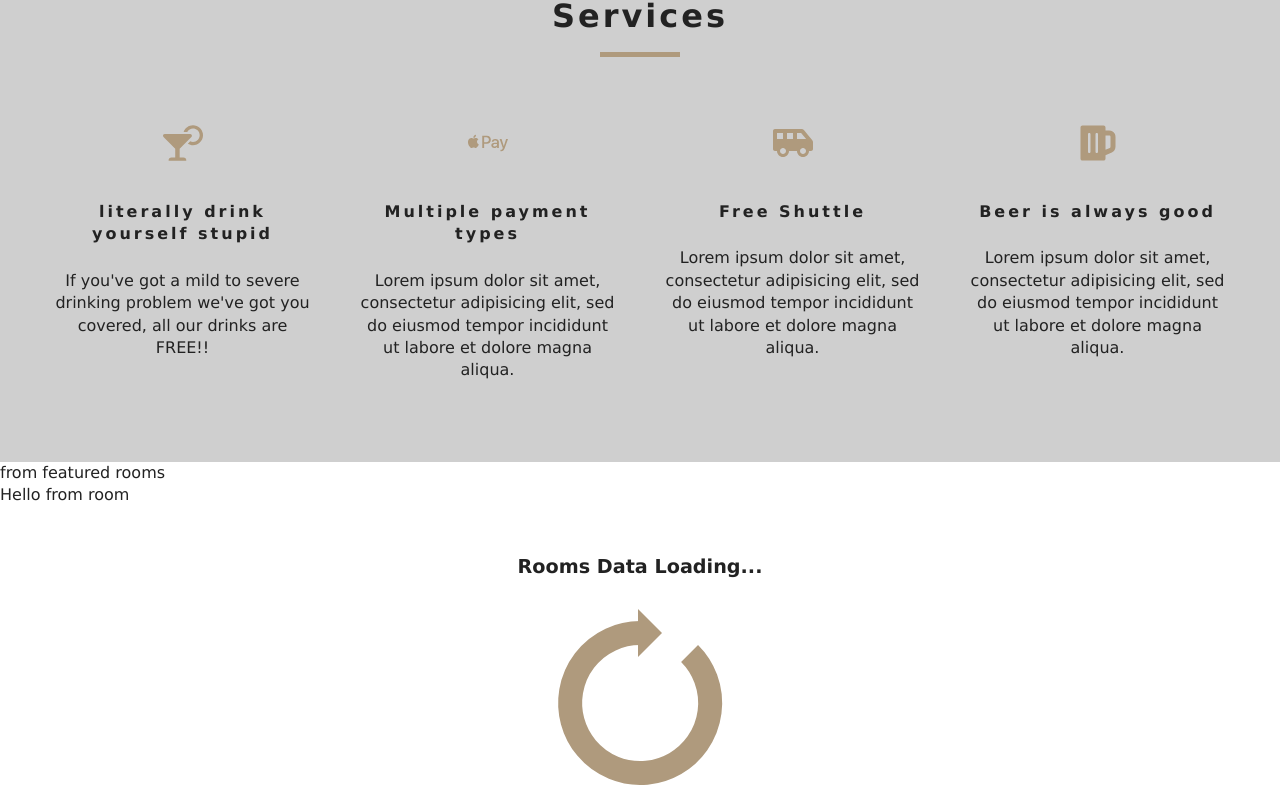
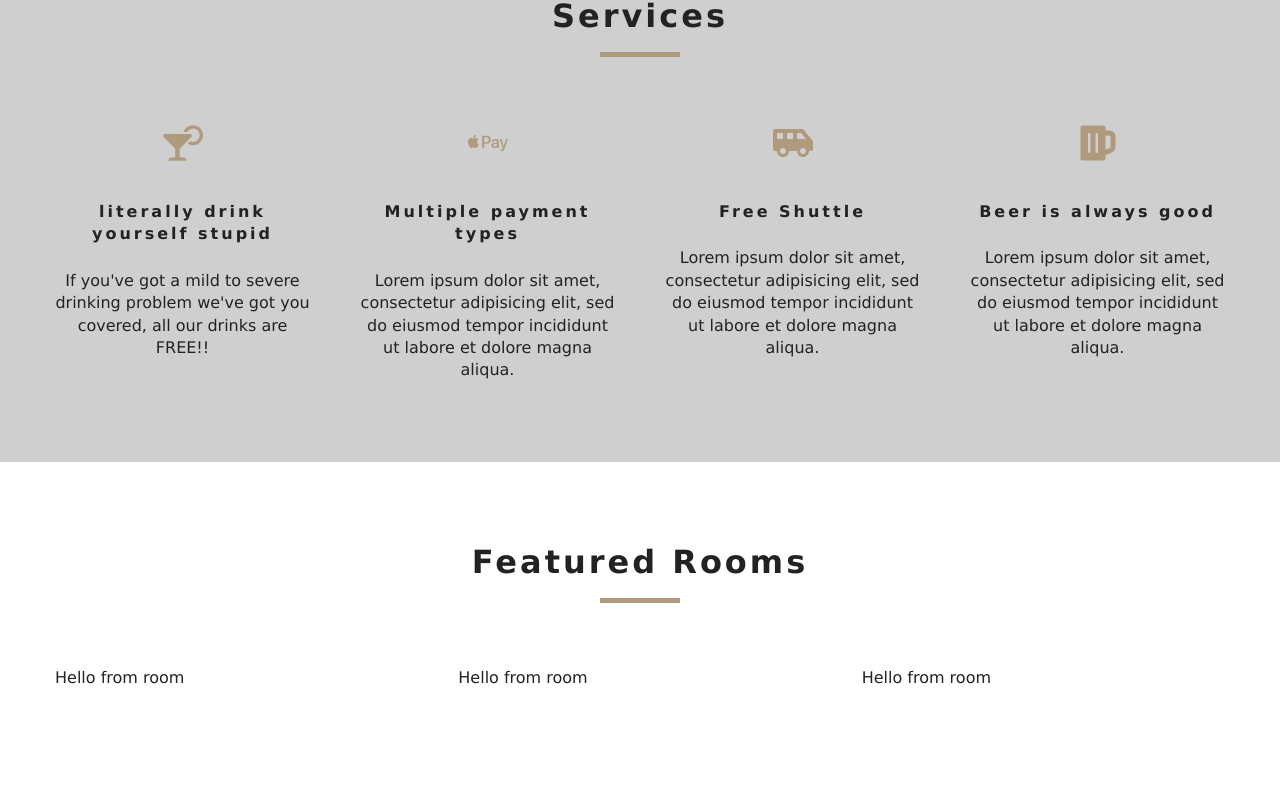
Before and after one commit to topherb99/resort_project, a React (Create React App) app: page / in a window 1280 px wide. Shown: the part 884-1693 px from the top of the page. After the commit the page ends 1653 px from the top, so only its background shows below. Built offline with nearby package versions, Linux system fonts and the light colour scheme.

Commit message:
featured rooms iterated over. Displaying hello from room 3 times

```diff
--- a/src/components/FeaturedRooms.js
+++ b/src/components/FeaturedRooms.js
@@ -2,18 +2,25 @@
 import { RoomContext } from '../context';
 import Loading from './Loading';
 import Room from './Room'
+import Title from './Title'
 
 export default class FeaturedRooms extends
 Component {
   static contextType = RoomContext
     render() {
-      const { featuredRooms : rooms } = this.context;
-      console.log(rooms);
+      let { loading, featuredRooms : rooms } = this.context;
+      rooms = rooms.map(room => {
+        return <Room key={room.id} room={room} />;
+      });
+
       return (
         <div>
-          from featured rooms
-          <Room/>
-          <Loading/>
+          <section className="featured-rooms">
+            <Title title="featured rooms" />
+            <div className="featured-rooms-center">
+              {loading ? <Loading /> : rooms}
+            </div>
+          </section>
         </div>
       )
     }
```
